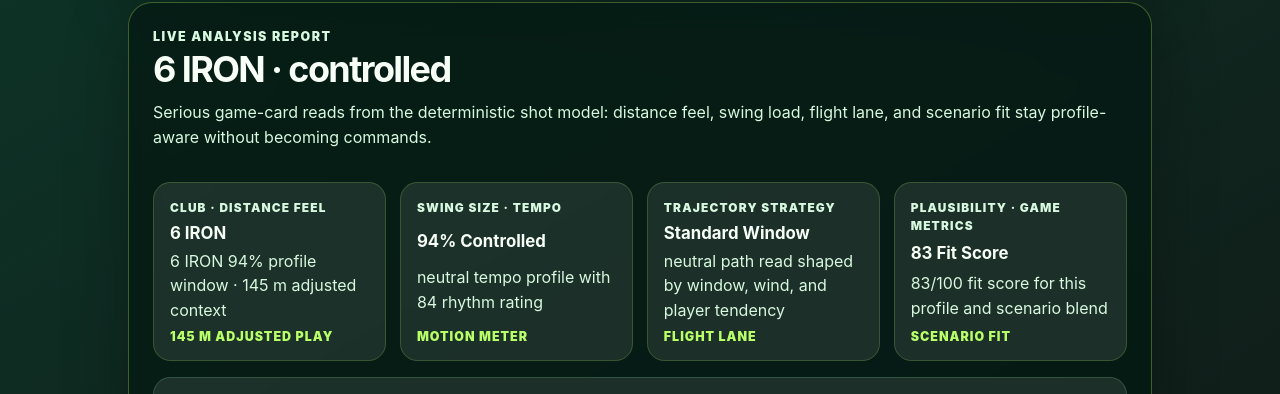
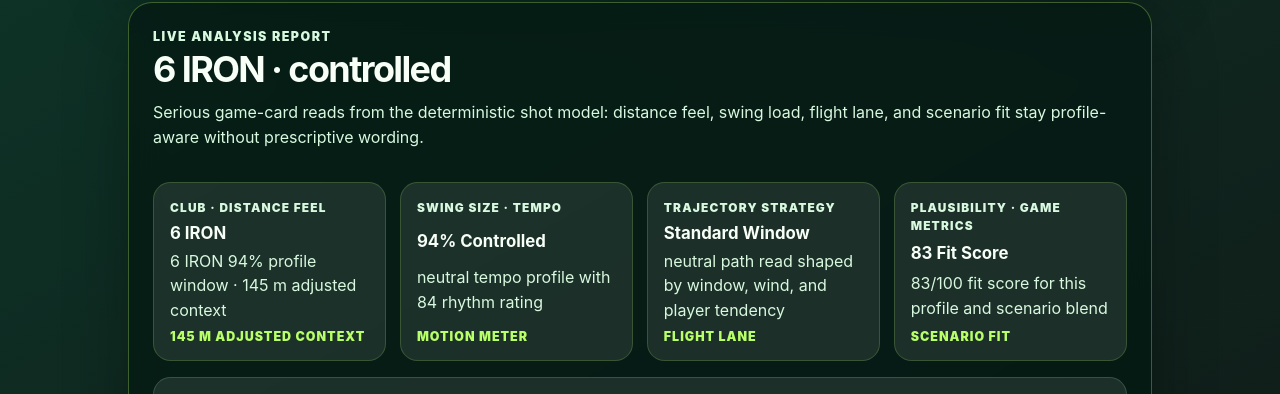
Before and after one commit to ys-laube/goodgolfform, a React (Vite) app: page / in a window 1280 px wide. Shown: the part 2255-2649 px from the top of the page. Built offline with nearby package versions, Linux system fonts and the light colour scheme.

Commit message:
omx(team): auto-checkpoint worker-3 [3]

```diff
--- a/src/App.tsx
+++ b/src/App.tsx
@@ -59,7 +59,7 @@ function analysisCardsFor(recommendation: SwingRecommendation): readonly Analysi
       label: 'Club · distance feel',
       title: recommendation.clubLabel,
       detail: recommendation.distanceFeel,
-      meta: `${recommendation.adjustedDistanceMeters} m adjusted play`,
+      meta: `${recommendation.adjustedDistanceMeters} m adjusted context`,
     },
     {
       id: 'swing-size-tempo',
@@ -413,11 +413,11 @@ export function App() {
           <h2 id="analysis-title">{recommendation.clubLabel} · {recommendation.swingSizeLabel}</h2>
           <p>
             Serious game-card reads from the deterministic shot model: distance feel, swing load, flight lane, and scenario fit stay
-            profile-aware without becoming commands.
+            profile-aware without prescriptive wording.
           </p>
         </div>
 
-        <div className="analysis-card-grid" aria-label="Recommendation analysis report cards">
+        <div className="analysis-card-grid" aria-label="Analysis report cards">
           {analysisCards.map((card) => (
             <article className="analysis-card" key={card.id}>
               <p className="card-label">{card.label}</p>
```
Also changed, not shown: 1 other file (tests, documents, lock files or other folders).
